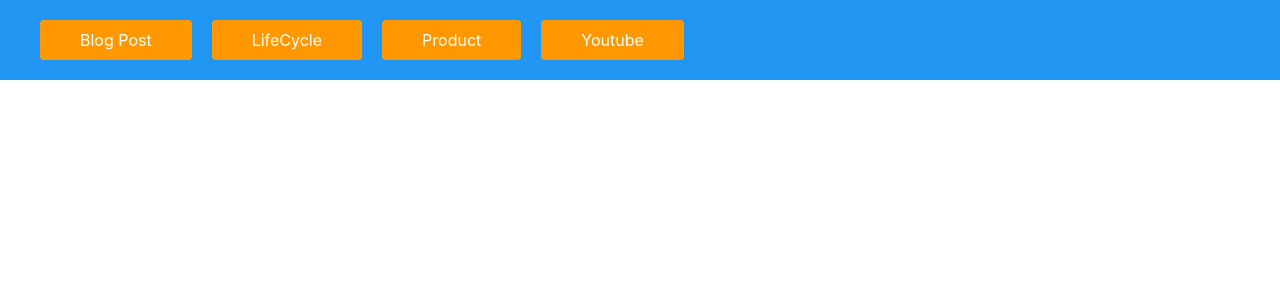
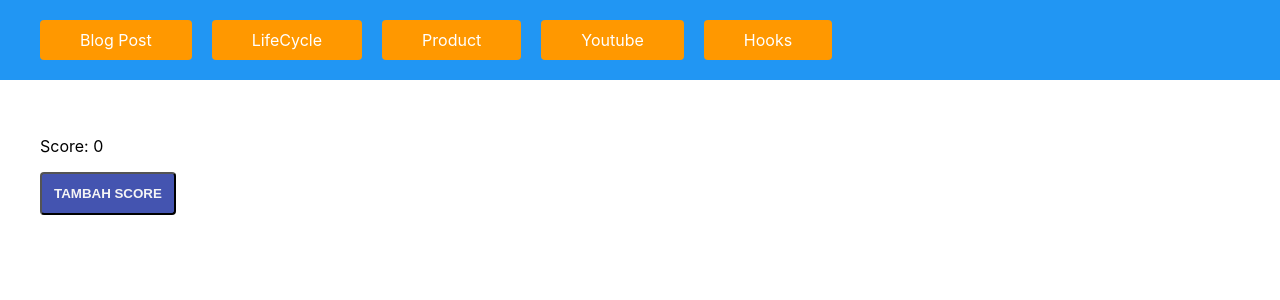
Before and after one commit to ridargustia/react-app-with-context, a React (Create React App) app: page /hooks in a window 1280 px wide. Shown: the top 300 px of the page. Built offline with nearby package versions, Linux system fonts and the light colour scheme.

Commit message:
React hooks - Pengenalan dan implementasi - P1

```diff
--- a/src/container/Home/Home.jsx
+++ b/src/container/Home/Home.jsx
@@ -12,6 +12,7 @@ import DetailPost from "../../component/DetailPost/DetailPost";
 //TODO STYLES
 import './Home.css';
 import GlobalProvider from "../../context/Context";
+import Hooks from "../pages/Hooks/Hooks";
 
 class Home extends Component {
     render(){
@@ -24,6 +25,7 @@ class Home extends Component {
                         <Link to="/lifecycle">LifeCycle</Link>
                         <Link to="/product">Product</Link>
                         <Link to="/youtube">Youtube</Link>
+                        <Link to="/hooks">Hooks</Link>
                     </div>
                     <Routes>
                         <Route path="/" element={<BlogPost />} />
@@ -31,6 +33,7 @@ class Home extends Component {
                         <Route path="/lifecycle" element={<LifeCycle />} />
                         <Route path="/product" element={<Product />} />
                         <Route path="/youtube" element={<YoutubeComp />} />
+                        <Route path="/hooks" element={<Hooks />} />
                     </Routes>
                 </Fragment>
             </Router>
--- /dev/null
+++ b/src/container/pages/Hooks/Hooks.css
@@ -0,0 +1,17 @@
+.p-hooks{
+    padding: 40px;
+}
+
+.p-hooks button{
+    padding: 12px;
+    border-radius: 4px;
+    background: #4454b0;
+    color: whitesmoke;
+    text-transform: uppercase;
+    font-weight: bold;
+}
+
+.p-hooks button:hover{
+    cursor: pointer;
+    background: #2a40b8;
+}
--- /dev/null
+++ b/src/container/pages/Hooks/Hooks.jsx
@@ -0,0 +1,38 @@
+import React, { Component, useState } from "react";
+import './Hooks.css';
+
+// class Hooks extends Component{
+//     state = {
+//         count: 0
+//     }
+
+//     onUpdate = () => {
+//         this.setState({
+//             count: this.state.count + 1
+//         })
+//     }
+
+//     render(){
+//         return(
+//             <div className="p-hooks">
+//                 <p>Score: {this.state.count}</p>
+//                 <button onClick={this.onUpdate}>Tambah Score</button>
+//             </div>
+//         )
+//     }
+// }
+
+//TODO Stateless Component dengan hooks
+const Hooks = () => {
+    //* Buat State dan function untuk merubah state-nya
+    //* Buat useState dan definisikan value awalnya
+    const [count, setCount] = useState(0);
+    return(
+        <div className="p-hooks">
+            <p>Score: {count}</p>
+            <button onClick={() => setCount(count + 1)}>Tambah Score</button>
+        </div>
+    )
+}
+
+export default Hooks;
```
